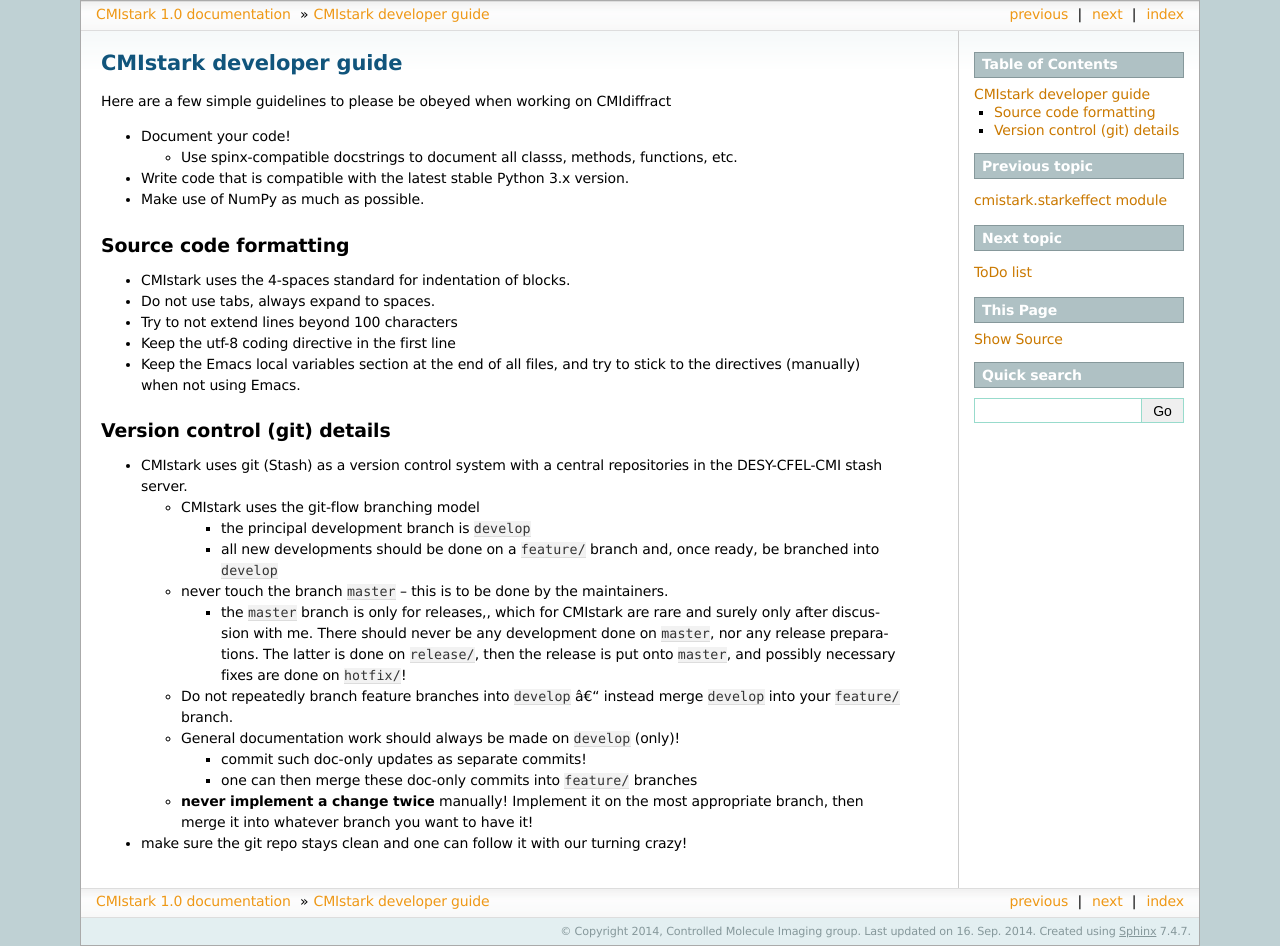
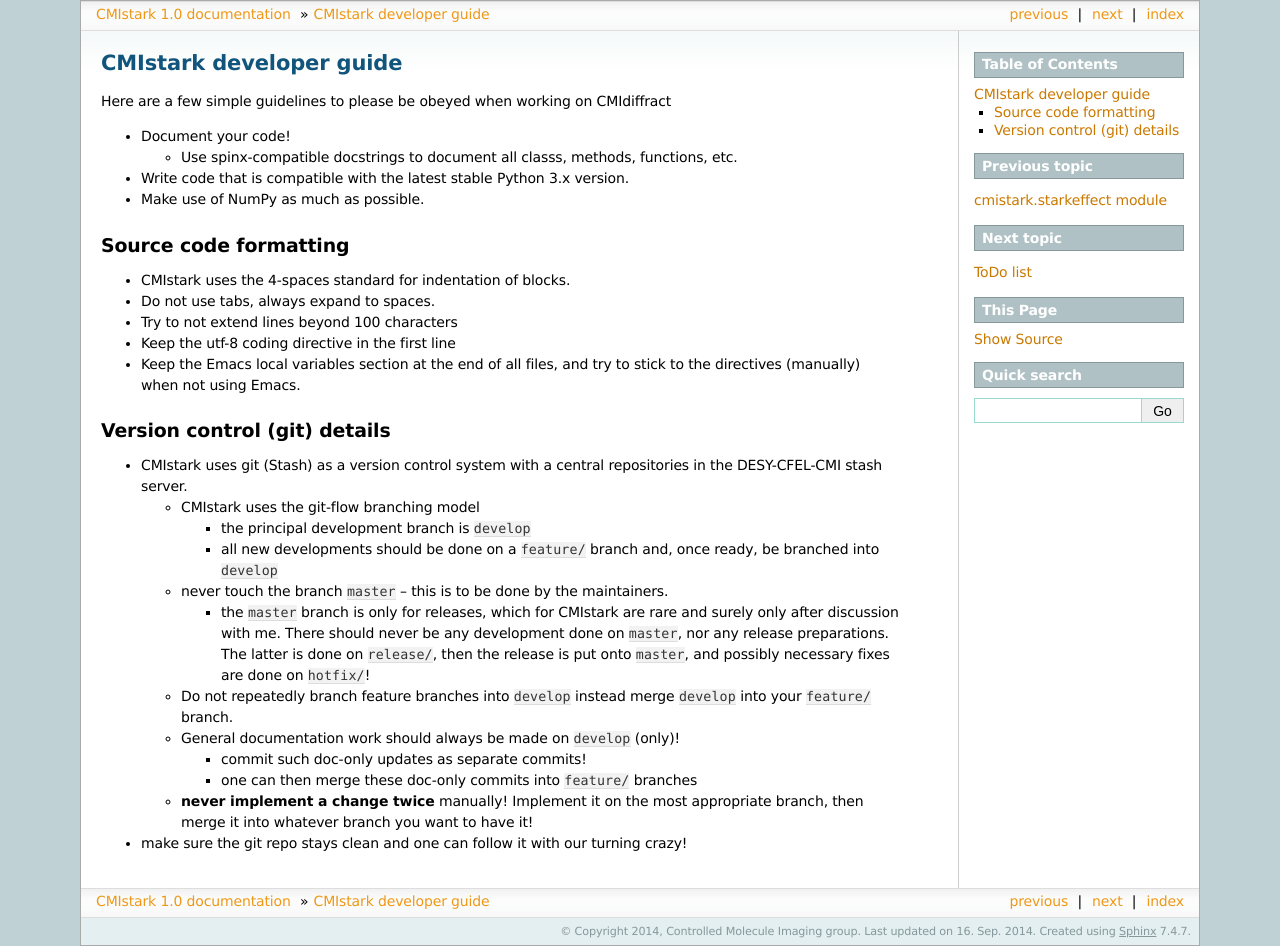
Before and after one commit to CFEL-CMI/cmistark, a Sphinx documentation site: the page built from doc/developer-guide.rst, in a window 1280 px wide. Built offline with Sphinx 7.4.7, drawn with Linux system fonts in a browser that asks for light colours.

```diff
--- a/doc/developer-guide.rst
+++ b/doc/developer-guide.rst
@@ -36,12 +36,12 @@ Version control (git) details
 
   * never touch the branch ``master`` -- this is to be done by the maintainers.
 
-    * the ``master`` branch is only for releases,, which for CMIstark are rare and surely only after
+    * the ``master`` branch is only for releases, which for CMIstark are rare and surely only after
       discussion with me. There should never be any development done on ``master``, nor any release
       preparations. The latter is done on ``release/``, then the release is put onto ``master``, and
       possibly necessary fixes are done on ``hotfix/``!
 
-  * Do not repeatedly branch feature branches into ``develop`` â€“ instead merge ``develop`` into your
+  * Do not repeatedly branch feature branches into ``develop`` instead merge ``develop`` into your
     ``feature/`` branch.
   * General documentation work should always be made on ``develop`` (only)!
 
```
